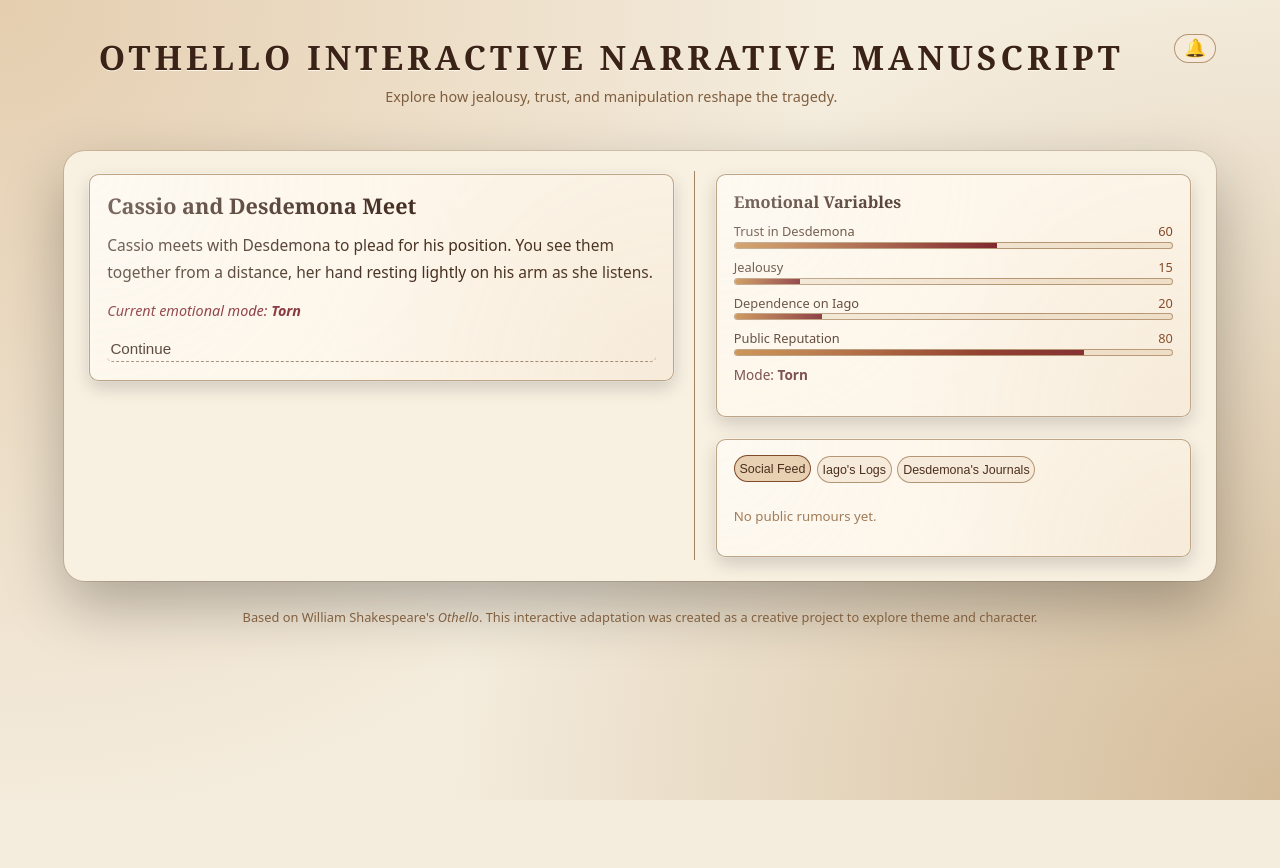
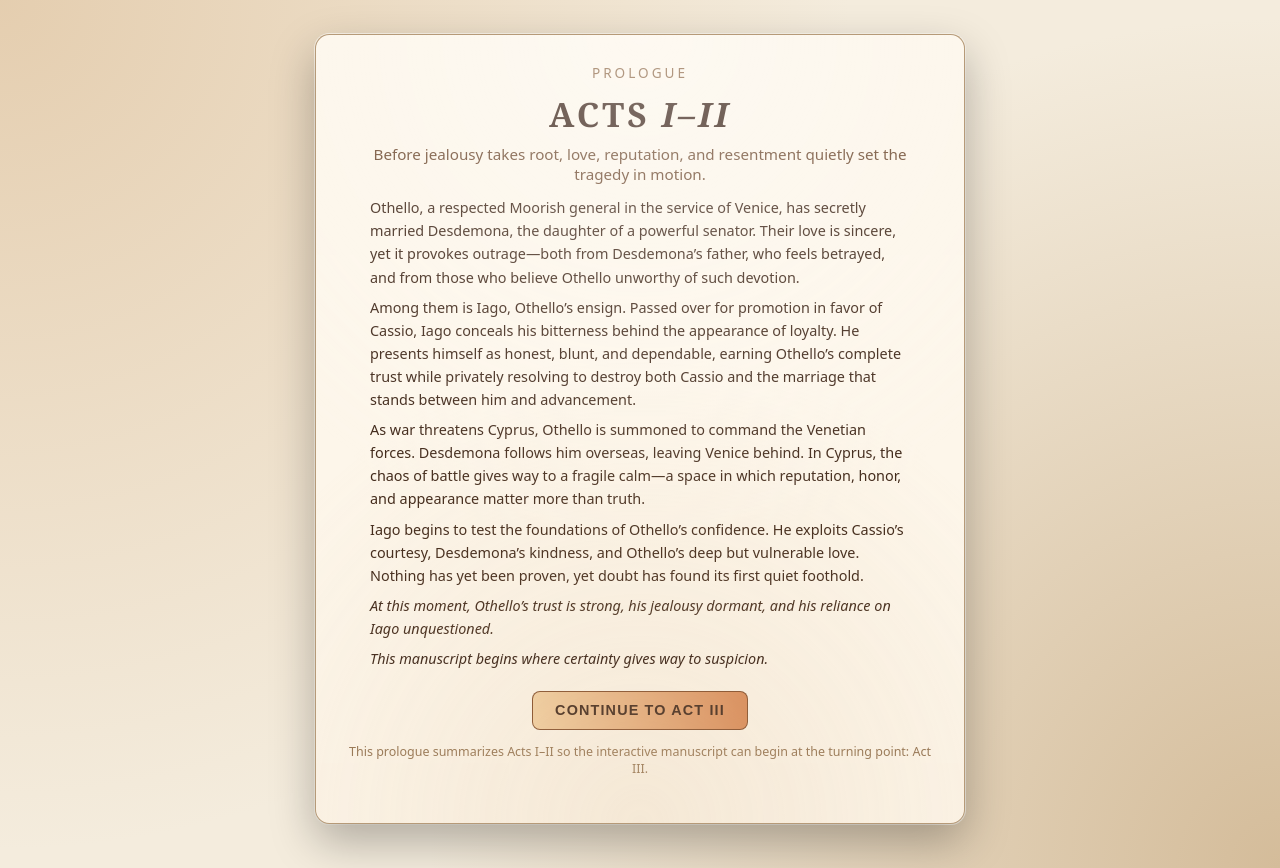
Before and after one commit to Taheem-A/Interactive-Othello-Manuscript, a React (Vite) app: page / in a window 1280 px wide. Both pictures are taken after a click on the button "OPEN THE MANUSCRIPT". Before the commit the page ends 800 px from the top, so only its background shows below. Built offline with nearby package versions, Linux system fonts and the light colour scheme.

Commit message:
Added a prologue page for initial context.

```diff
--- a/src/App.jsx
+++ b/src/App.jsx
@@ -6,6 +6,7 @@ import { TabbedPanels } from "./components/TabbedPanels.jsx";
 import { RunSummary } from "./components/RunSummary.jsx";
 import { WelcomeScreen } from "./components/WelcomeScreen.jsx";
 import { NotificationCenter } from "./components/NotificationCenter.jsx";
+import { PrologueScreen } from "./components/PrologueScreen.jsx";
 
 import { Analytics } from "@vercel/analytics/react";
 import { SpeedInsights } from "@vercel/speed-insights/react";
@@ -24,6 +25,7 @@ export default function App() {
 
   // Show welcome page first
   const [hasStarted, setHasStarted] = useState(false);
+  const [hasSeenPrologue, setHasSeenPrologue] = useState(false);
 
   const [currentSceneId, setCurrentSceneId] = useState("act3_start");
 
@@ -74,9 +76,15 @@ export default function App() {
 
   useEffect(() => {
     if (!hasStarted) return;
+
+    if (!hasSeenPrologue) {
+      document.title = `Prologue – Othello: Interactive Manuscript`;
+      return;
+    }
+
     if (!currentScene) return;
     document.title = `${currentScene.title} – Othello: Interactive Manuscript`;
-  }, [currentScene, hasStarted]);
+  }, [currentScene, hasStarted, hasSeenPrologue]);
 
   // Helper to build a human-readable message for notifications
   function buildNotificationMessage(type, id) {
@@ -124,6 +132,8 @@ export default function App() {
   // Handle unlocks on scene enter (with notifications)
   useEffect(() => {
     if (!currentScene) return;
+    if (!hasStarted) return;
+    if (!hasSeenPrologue) return;
 
     if (currentScene.unlockFeedOnEnter) {
       const newIds = currentScene.unlockFeedOnEnter.filter(
@@ -153,7 +163,7 @@ export default function App() {
       }
     }
     // eslint-disable-next-line react-hooks/exhaustive-deps
-  }, [currentScene]);
+  }, [currentScene, hasStarted, hasSeenPrologue]);
 
   function clampStat(n) {
     if (n < 0) return 0;
@@ -328,6 +338,8 @@ function handleDismissNotification(id) {
     return (
       <div className="app-root">
         <p>Scene not found.</p>
+        <Analytics />
+        <SpeedInsights />
       </div>
     );
   }
@@ -349,7 +361,24 @@ function handleDismissNotification(id) {
   if (!hasStarted) {
     return (
       <div className="app-root">
-        <WelcomeScreen onStart={() => setHasStarted(true)} />
+        <WelcomeScreen
+          onStart={() => {
+            setHasStarted(true);
+            setHasSeenPrologue(false);
+          }}
+        />
+        <Analytics />
+        <SpeedInsights />
+      </div>
+    );
+  }
+
+  if (!hasSeenPrologue) {
+    return (
+      <div className="app-root">
+        <PrologueScreen onContinue={() => setHasSeenPrologue(true)} />
+        <Analytics />
+        <SpeedInsights />
       </div>
     );
   }
--- /dev/null
+++ b/src/components/PrologueScreen.jsx
@@ -0,0 +1,71 @@
+// src/components/PrologueScreen.jsx
+
+export function PrologueScreen({ onContinue }) {
+  return (
+    <div className="welcome-root">
+      <section className="welcome-card">
+        <p className="welcome-kicker">Prologue</p>
+
+        <h1 className="welcome-title-main">
+          Acts <span>I–II</span>
+        </h1>
+
+        <p className="welcome-subtitle">
+          Before jealousy takes root, love, reputation, and resentment quietly
+          set the tragedy in motion.
+        </p>
+
+        <div className="welcome-description prologue-description">
+          <p>
+            Othello, a respected Moorish general in the service of Venice, has
+            secretly married Desdemona, the daughter of a powerful senator.
+            Their love is sincere, yet it provokes outrage—both from Desdemona’s
+            father, who feels betrayed, and from those who believe Othello
+            unworthy of such devotion.
+          </p>
+
+          <p>
+            Among them is Iago, Othello’s ensign. Passed over for promotion in
+            favor of Cassio, Iago conceals his bitterness behind the appearance
+            of loyalty. He presents himself as honest, blunt, and dependable,
+            earning Othello’s complete trust while privately resolving to
+            destroy both Cassio and the marriage that stands between him and
+            advancement.
+          </p>
+
+          <p>
+            As war threatens Cyprus, Othello is summoned to command the Venetian
+            forces. Desdemona follows him overseas, leaving Venice behind. In
+            Cyprus, the chaos of battle gives way to a fragile calm—a space in
+            which reputation, honor, and appearance matter more than truth.
+          </p>
+
+          <p>
+            Iago begins to test the foundations of Othello’s confidence. He
+            exploits Cassio’s courtesy, Desdemona’s kindness, and Othello’s deep
+            but vulnerable love. Nothing has yet been proven, yet doubt has
+            found its first quiet foothold.
+          </p>
+
+          <p className="prologue-bridge">
+            At this moment, Othello’s trust is strong, his jealousy dormant, and
+            his reliance on Iago unquestioned.
+          </p>
+
+          <p className="prologue-close">
+            <em>This manuscript begins where certainty gives way to suspicion.</em>
+          </p>
+        </div>
+
+        <button className="welcome-button" onClick={onContinue}>
+          Continue to Act III
+        </button>
+
+        <p className="welcome-footnote">
+          This prologue summarizes Acts I–II so the interactive manuscript can
+          begin at the turning point: Act III.
+        </p>
+      </section>
+    </div>
+  );
+}
--- a/src/index.css
+++ b/src/index.css
@@ -1004,6 +1004,16 @@ body {
   white-space: nowrap;
 }
 
+.prologue-bridge {
+  font-style: italic;
+  margin-top: 0.9rem;
+}
+
+.prologue-close {
+  margin-top: 0.4rem;
+  opacity: 0.95;
+}
+
 /* Animations */
 
 @keyframes bellDotPop {
```
Lines whose indentation alone changed are shown as unchanged.
